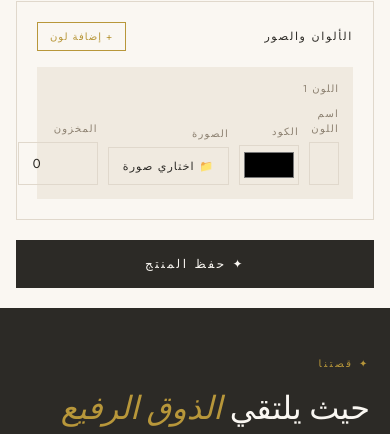
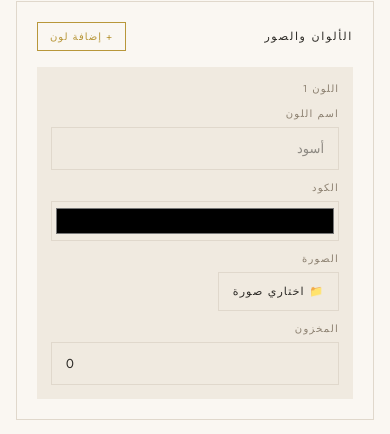
Before and after one commit to nhmcare11-glitch/ronaq, a Next.js app: page /admin/products/new in a window 390 px wide. Shown: the part 774-1208 px from the top of the page. Built offline with nearby package versions, Linux system fonts and the light colour scheme; no server answers.

Commit message:
Update all changes

```diff
--- a/app/admin/page.tsx
+++ b/app/admin/page.tsx
@@ -41,9 +41,8 @@ export default async function AdminDashboard() {
       </div>
 
       {/* الإحصائيات */}
-      <div style={{
+      <div className="admin-stats-grid" style={{
         display: "grid",
-        gridTemplateColumns: "repeat(3, 1fr)",
         gap: "16px",
         marginBottom: "32px",
       }}>
@@ -112,7 +111,8 @@ export default async function AdminDashboard() {
             لا توجد طلبات بعد
           </div>
         ) : (
-          <div style={{ display: "flex", flexDirection: "column", gap: "0" }}>
+          <div style={{ overflowX: "auto", WebkitOverflowScrolling: "touch" }}>
+          <div style={{ display: "flex", flexDirection: "column", gap: "0", minWidth: "480px" }}>
             {/* رأس الجدول */}
             <div style={{
               display: "grid",
@@ -165,6 +165,7 @@ export default async function AdminDashboard() {
               </div>
             ))}
           </div>
+          </div>
         )}
       </div>
     </div>
--- a/app/admin/products/new/page.tsx
+++ b/app/admin/products/new/page.tsx
@@ -319,9 +319,8 @@ export default function NewProductPage() {
                   اللون {i + 1}
                 </div>
 
-                <div style={{
+                <div className="admin-variant-row" style={{
                   display: "grid",
-                  gridTemplateColumns: "1fr 60px 1fr 80px",
                   gap: "10px",
                   alignItems: "end",
                 }}>
--- a/app/globals.css
+++ b/app/globals.css
@@ -78,6 +78,34 @@ button, a, [role="button"], input, select, textarea {
   0%   { transform: translateX(0); }
   100% { transform: translateX(-50%); }
 }
+
+/* ===== لوحة التحكم — تجاوب على الهاتف ===== */
+.admin-stats-grid {
+  grid-template-columns: repeat(3, 1fr);
+}
+
+@media (max-width: 640px) {
+  .admin-stats-grid {
+    grid-template-columns: 1fr;
+  }
+}
+
+.admin-variant-row {
+  grid-template-columns: 1fr 60px 1fr 80px;
+}
+
+@media (max-width: 640px) {
+  .admin-variant-row {
+    grid-template-columns: 1fr !important;
+  }
+}
+
+.admin-products-header {
+  display: flex;
+  flex-wrap: wrap;
+  gap: 12px;
+}
+
 /* تأثيرات الأزرار */
 button, a {
   transition: transform 0.15s ease, opacity 0.15s ease;
--- /dev/null
+++ b/components/layout/Storechrome .tsx
@@ -0,0 +1,25 @@
+"use client";
+
+import { usePathname } from "next/navigation";
+import Footer from "@/components/layout/Footer";
+import Navbar from "@/components/layout/Navbar";
+
+export default function StoreChrome({ children }: { children: React.ReactNode }) {
+  const pathname = usePathname();
+  const isAdmin = pathname?.startsWith("/admin");
+
+  if (isAdmin) {
+    // لوحة الإدارة لها هيدر وقائمة خاصة بها (app/admin/layout.tsx)،
+    // فلا نريد ظهور الـ Navbar/Footer الخاصين بالمتجر فوقها — كانا
+    // يتعارضان مع زر القائمة وعناصر التحكم في الإدارة على الهاتف.
+    return <>{children}</>;
+  }
+
+  return (
+    <>
+      <Navbar />
+      <main style={{ paddingTop: "56px" }}>{children}</main>
+      <Footer />
+    </>
+  );
+}
```
